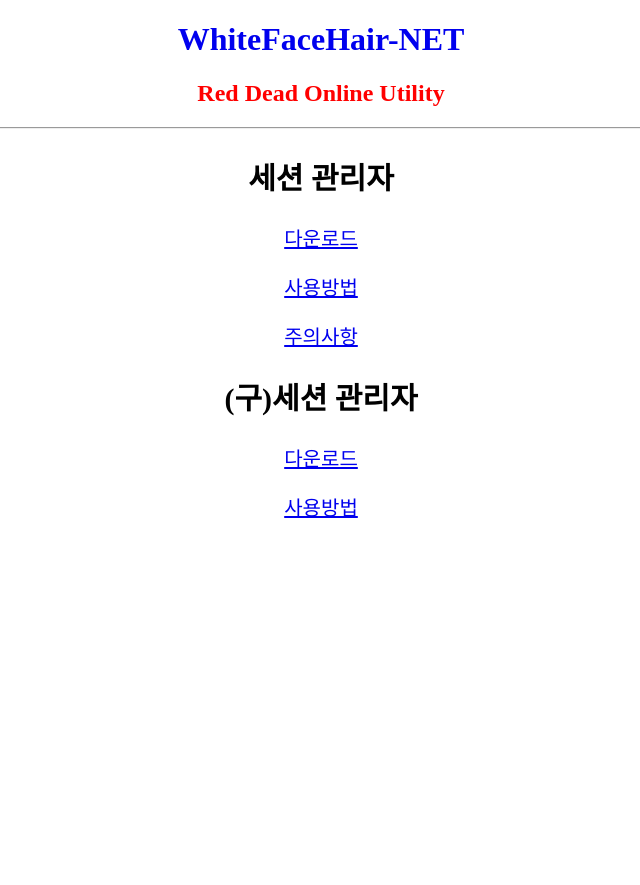
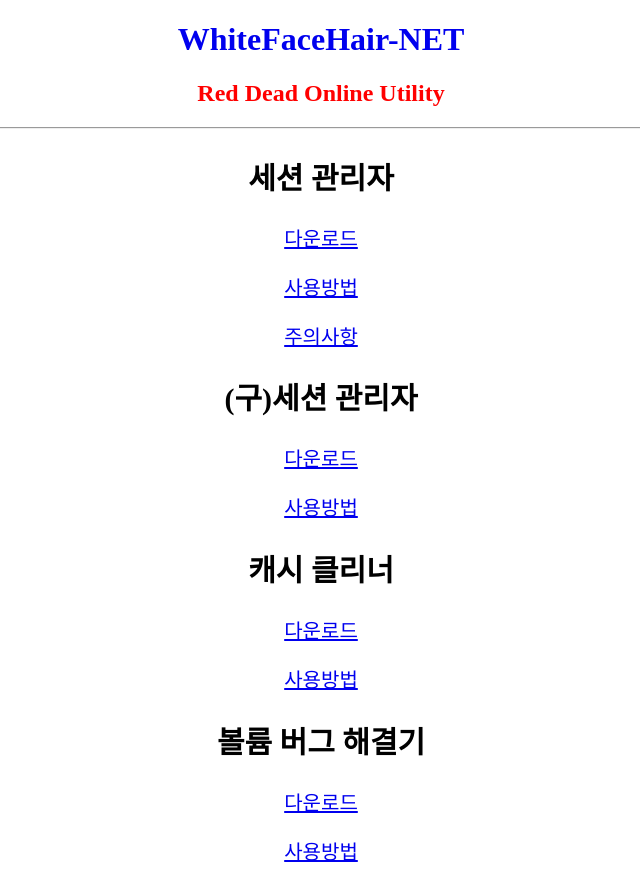
Before and after one commit to WhiteFaceHair/whitefacehair.github.io, a plain HTML site: page rdr2.html in a window 1280 px wide. Shown: the whole page, without its empty margins (319-959 px from the left). Before the commit the page ends 800 px from the top, so only its background shows below. Drawn offline with Linux system fonts and the light colour scheme; a web font is replaced by a local one.

Commit message:
Add files via upload

```diff
--- a/rdr2.html
+++ b/rdr2.html
@@ -32,7 +32,7 @@
         #header a:hover {
             color:blueviolet;
         }
-        .GUIsm, .CUIsm {
+        .GUIsm, .CUIsm, .CacheCleaner, .SndFix {
             font-family: 'Noto Serif KR', serif;
             font-size: 20px;
             text-align: center;
@@ -57,6 +57,16 @@
         <p><a href="CUIsmDownload.html">다운로드</a></p>
         <p><a href="http://">사용방법</a></p>
     </div>
+    <div class="CacheCleaner">
+        <h2>캐시 클리너</h2>
+        <p><a href="https://github.com/WhiteFaceHair/Red-Dead-Deletion/releases/download/210412/RDO_CacheCleaner.bat">다운로드</a></p>
+        <p><a href="https://github.com/WhiteFaceHair/Red-Dead-Deletion">사용방법</a></p>
+    </div>
+    <div class=SndFix>
+        <h2>볼륨 버그 해결기</h2>
+        <p><a href="https://github.com/WhiteFaceHair/SessionManager/releases/download/VBH/VolumeBug_Helper.bat">다운로드</a></p>
+        <p><a href="https://gall.dcinside.com/mgallery/board/view?id=rdr2&no=233046">사용방법</a></p>
+    </div>
 </body>
 
 </html>
```
